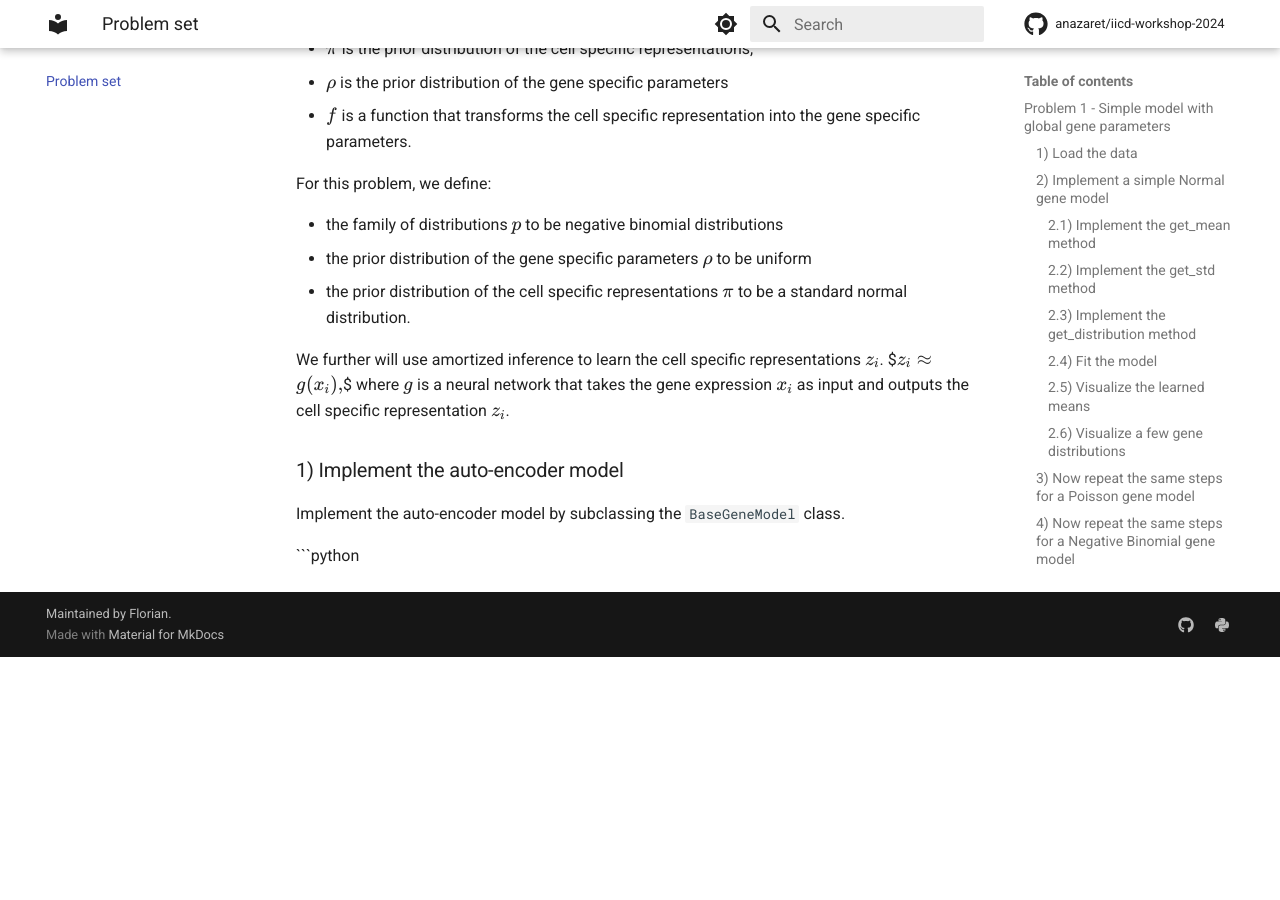
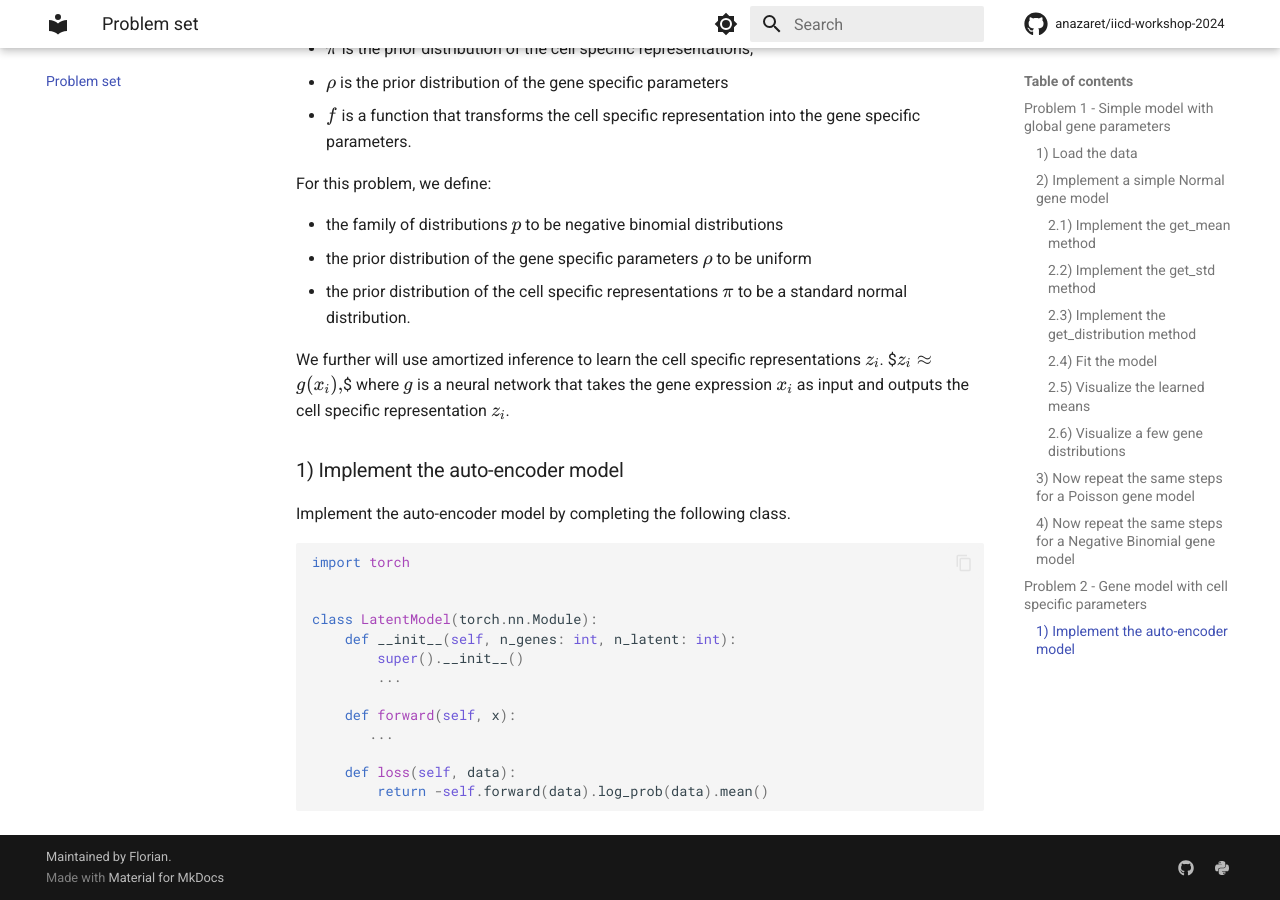
Before and after one commit to ANazaret/iicd-workshop-2024, an MkDocs documentation site: the page built from docs/problem_set.md, in a window 1280 px wide and 900 px high, scrolled down 3630 px. Built offline with MkDocs 1.6.1 and Material for MkDocs 9.7.7, drawn with Linux system fonts in a browser that asks for light colours; comment, search, counter and statistics services are not loaded; before the commit the page ends 4287 px from its top, so only the background shows below that; some of the changed text lies outside the part shown.

Commit message:
update docs

````diff
--- a/docs/problem_set.md
+++ b/docs/problem_set.md
@@ -167,6 +167,20 @@ where $g$ is a neural network that takes the gene expression $x_i$ as input and
 
 ### 1) Implement the auto-encoder model
 
-Implement the auto-encoder model by subclassing the `BaseGeneModel` class.
+Implement the auto-encoder model by completing the following class.
 
 ```python
+import torch
+
+
+class LatentModel(torch.nn.Module):
+    def __init__(self, n_genes: int, n_latent: int):
+        super().__init__()
+        ...
+
+    def forward(self, x):
+       ...
+
+    def loss(self, data):
+        return -self.forward(data).log_prob(data).mean()
+```
````
Also changed, not shown: other parts of docs/problem_set.md (+1 -1 lines), docs/index.md (+4 -4 lines).
